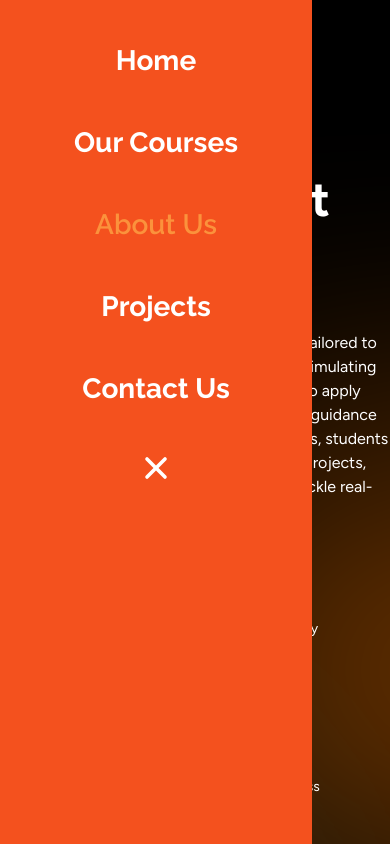
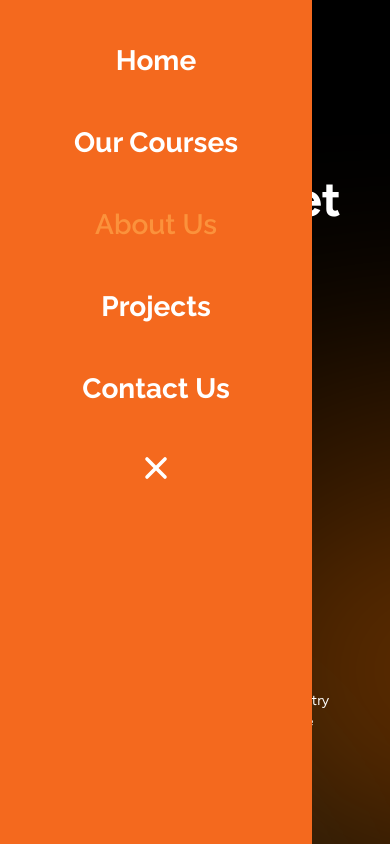
Before and after one commit to Qriocity-Company/Qriocity, a React (Vite) app: page /about in a window 390 px wide. Both pictures are taken after a click on the icon 346 px from the left and 33 px from the top of the page. Shown: the top 844 px of the page. Built offline with nearby package versions, Linux system fonts and the light colour scheme.

Commit message:
bug fix and navbar fix

```diff
--- a/src/components/Navbar.jsx
+++ b/src/components/Navbar.jsx
@@ -50,7 +50,7 @@ export const Navbar = () => {
           )}
         </div>
         {showMenu && (
-          <div className="md:hidden fixed top-0 left-0 w-[80%] font-bold h-screen z-[999] backdrop-blur-[0.8rem] flex flex-col gap-10 py-10 items-center text-white bg-[#F4511E] text-[28px] font-Raleway">
+          <div className="md:hidden fixed top-0 left-0 w-[80%] font-bold h-screen z-[999] backdrop-blur-[0.8rem] flex flex-col gap-10 py-10 items-center text-white bg-[#f4691e] text-[28px] font-Raleway">
             <Link
               to="/"
               className={isRouteActive("/")}
--- a/src/pages/AboutUs.jsx
+++ b/src/pages/AboutUs.jsx
@@ -26,7 +26,7 @@ const AboutUs = () => {
             {" "}
             We help to Get it done easy
           </h1>
-          <p className="text-white text-[16px]  w-[388px]">
+          <p className="text-white text-[16px] w-[300px] md:w-[388px]">
             Qriocity is proud to offer a wide range of comprehensive courses.
             Our curriculum is tailored to impart practical knowledge and
             expertise, simulating real-world scenariosthat prompt students to
```
